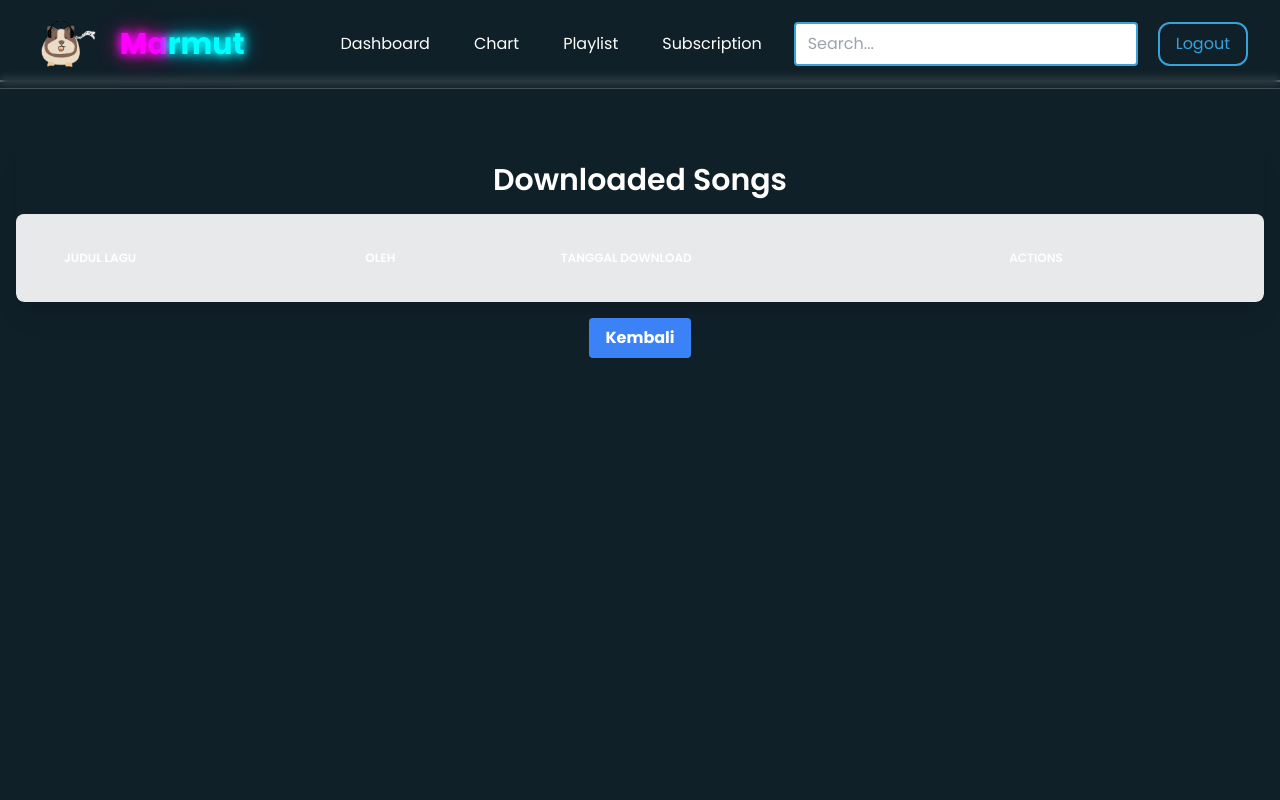
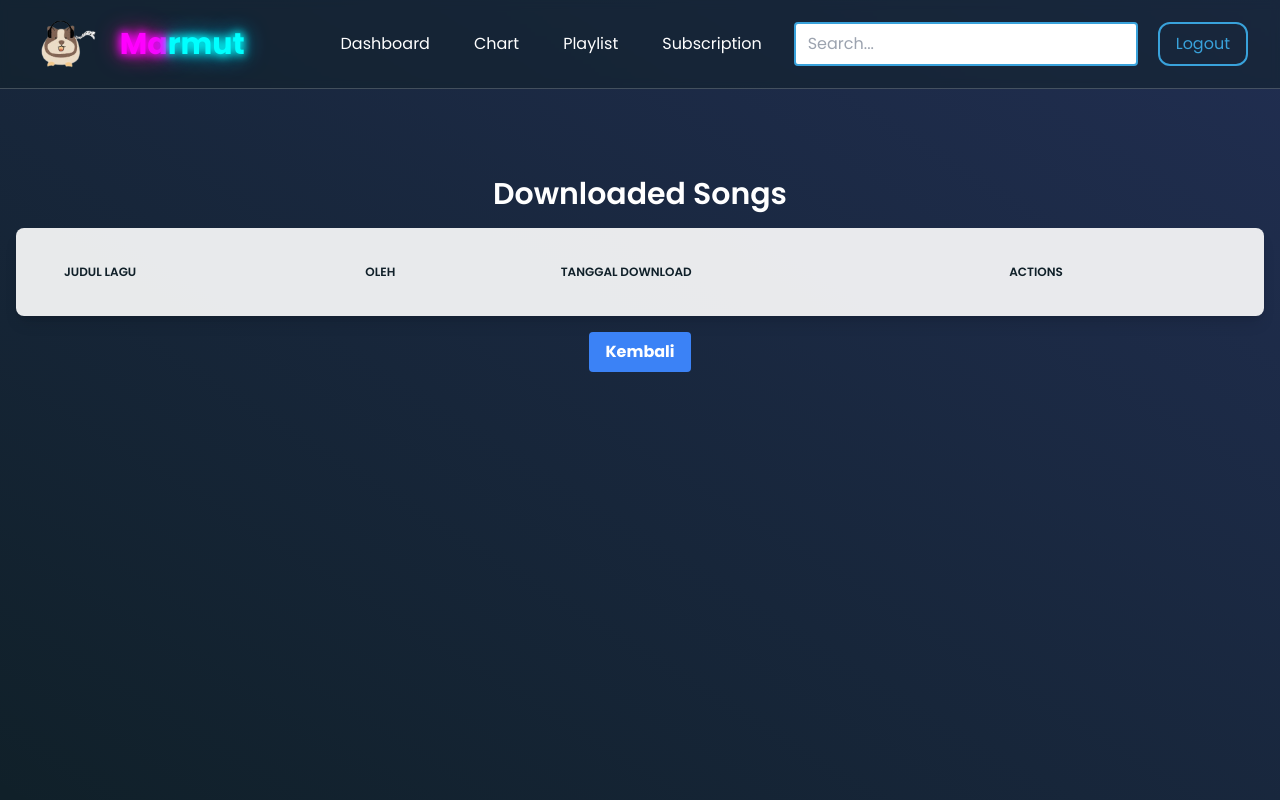
Before and after one commit to basdat-d1/marmut, a Django app: page /downloaded-songs/ in a window 1280 px wide. Run offline with Django 5.2, Linux system fonts and the light colour scheme; lists and menus that the app fills with data are empty; some libraries are stand-ins or nearby versions.

Commit message:
fixing routing and design

```diff
--- a/downloaded_songs/templates/downloaded_songs.html
+++ b/downloaded_songs/templates/downloaded_songs.html
@@ -10,10 +10,9 @@
 {% include "navbar/navbar_pengguna.html" %} <!-- Masukkan navbar di sini -->
 
 <!-- Content -->
-<hr class="border-b border-gray-400 mb-4 mt-20"> <!-- Garis di akhir navbar -->
+<div class="bg-gradient-to-bl from-indigo-500/20 pt-28 min-h-screen"> <!-- Garis di akhir navbar -->
 
 <div class="container mx-auto px-4 mt-16"> <!-- Tambahkan margin top yang lebih besar di sini -->
-    <div class="bg-gradient-to-b from-purple-600 to-purple-400 rounded-lg shadow-xl overflow-hidden">
     <h1 class="text-3xl font-semibold my-4 text-white text-center">Downloaded Songs</h1>
 
     <!-- Daftar Lagu -->
@@ -21,17 +20,16 @@
         <table class="min-w-full divide-y divide-gray-300">
             <thead class="bg-gray-200">
                 <tr>
-                        <th class="px-6 py-3 text-left text-xs font-semibold uppercase text-gray-600">Judul Lagu</th>
-                        <th class="px-6 py-3 text-left text-xs font-semibold uppercase text-gray-600">Oleh</th>
-                        <th class="px-6 py-3 text-left text-xs font-semibold uppercase text-gray-600">Tanggal Download</th>
-                        <th class="px-6 py-3 text-left text-xs font-semibold uppercase text-gray-600">Actions</th>
+                    <th class="px-6 py-3 text-left text-xs font-semibold uppercase text-black">Judul Lagu</th>
+                    <th class="px-6 py-3 text-left text-xs font-semibold uppercase text-black">Oleh</th>
+                    <th class="px-6 py-3 text-left text-xs font-semibold uppercase text-black">Tanggal Download</th>
+                    <th class="px-6 py-3 text-left text-xs font-semibold uppercase text-black">Actions</th>
                 </tr>
             </thead>
             <tbody class="divide-y divide-gray-300" id="downloadedSongsBody">
                 <!-- Data lagu diunduh akan ditampilkan di sini -->
             </tbody>
         </table>
-        </div>
     </div>
 </div>
 
--- a/langganan_paket/templates/pembayaran_paket.html
+++ b/langganan_paket/templates/pembayaran_paket.html
@@ -14,9 +14,9 @@
 {% block content %}
 <!-- Navbar -->
 {% include "navbar/navbar_pengguna.html" %}
-<hr class="border-b border-gray-400 mb-4 mt-20">
+<div class="bg-gradient-to-bl from-indigo-500/20 pt-28 min-h-screen">
 
-<div class="container mx-auto px-4 mt-16 text-center">
+<div class="container mx-auto px-4 mt-4 text-center">
     <h1 class="text-3xl font-semibold my-4 text-white">Pembayaran Paket</h1>
     <div class="my-8">
         <h2 class="text-lg font-semibold text-white mb-4">Informasi Paket yang Ingin Dibeli:</h2>
--- a/langganan_paket/templates/riwayat_transaksi.html
+++ b/langganan_paket/templates/riwayat_transaksi.html
@@ -13,9 +13,9 @@
 
 {% block content %}
 {% include "navbar/navbar_pengguna.html" %}
-<hr class="border-b border-gray-400 mb-4 mt-20">
+<div class="bg-gradient-to-bl from-indigo-500/20 pt-28 min-h-screen">
 
-<div class="container mx-auto px-4 mt-16">
+<div class="container mx-auto px-4 mt-4">
     <h1 class="text-3xl font-bold my-4 text-white text-center">Riwayat Transaksi Paket</h1>
     <div class="overflow-x-auto">
         <table class="w-full table-auto border-collapse border border-gray-400 bg-white shadow-md rounded-lg">
--- a/langganan_paket/views.py
+++ b/langganan_paket/views.py
@@ -68,7 +68,7 @@ def pembayaran_paket(request):
         messages.success(request, 'Pembayaran berhasil! Akun Anda sekarang telah menjadi Premium.')
 
         # Redirect ke halaman riwayat transaksi
-        return redirect('riwayat_transaksi')
+        return redirect('langganan_paket:riwayat_transaksi')
     else:
         # Jika bukan metode POST, kembalikan halaman pembayaran
         return render(request, 'pembayaran_paket.html')
```
Also changed, not shown: langganan_paket/templates/langganan_paket.html (+7 -5 lines). Lines whose indentation alone changed are shown as unchanged.
